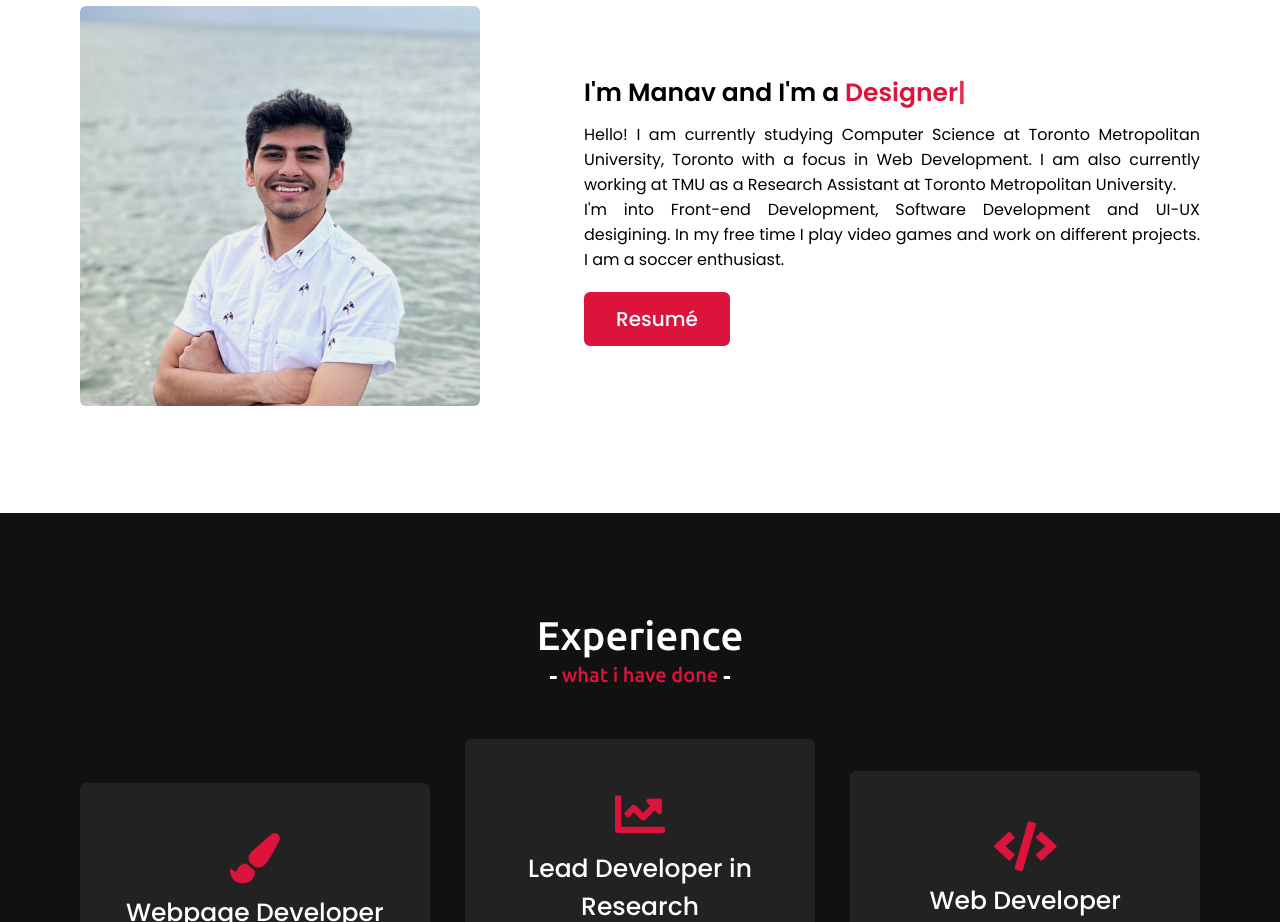
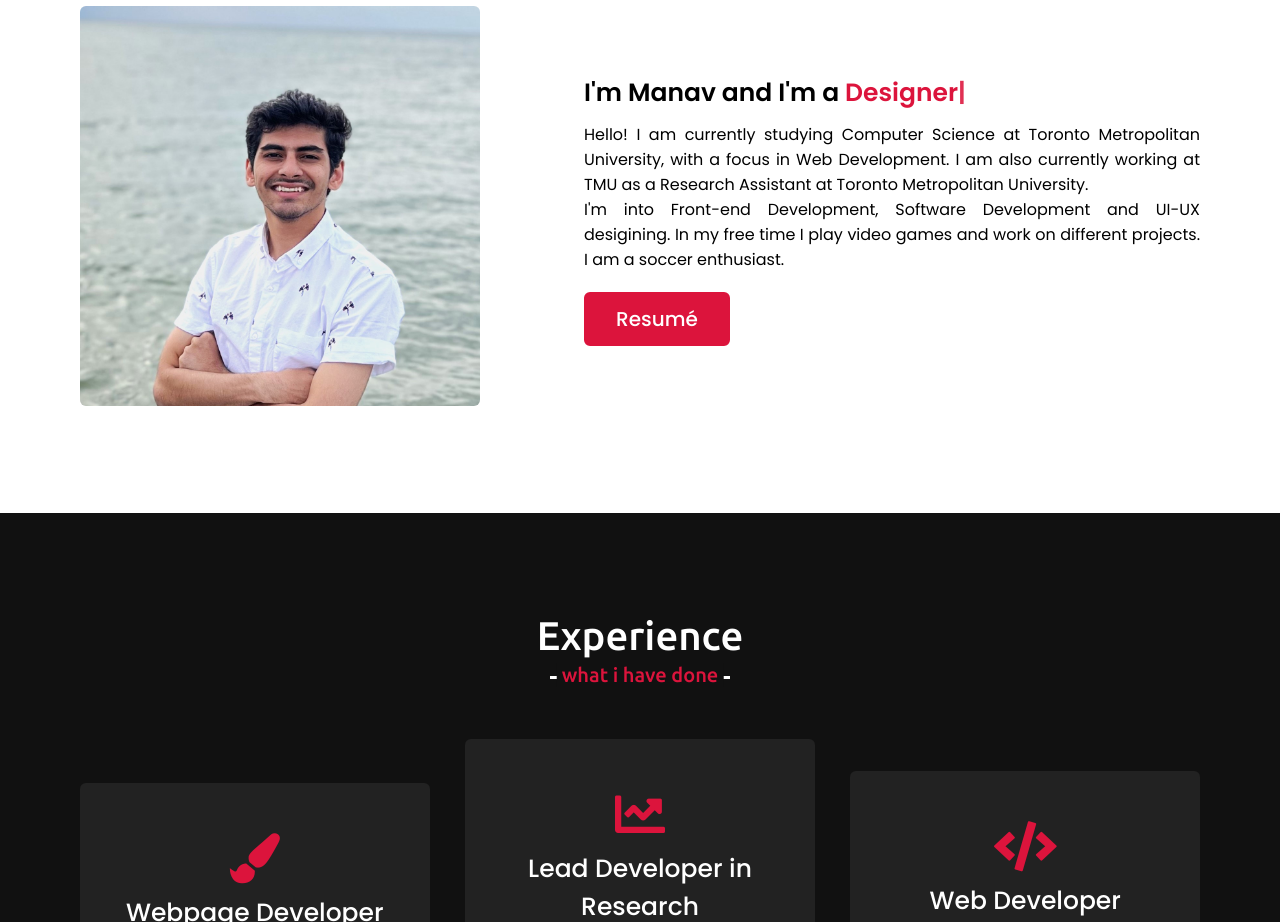
Before and after one commit to notendurable/ManavDhora-Portfolio, a plain HTML site: page index.html in a window 1280 px wide. Shown: the part 1020-1942 px from the top of the page. Drawn offline with nearby package versions, Linux system fonts and the light colour scheme.

Commit message:
Update index.html

```diff
--- a/index.html
+++ b/index.html
@@ -54,7 +54,7 @@
                 </div>
                 <div class="column right">
                     <div class="text">I'm Manav and I'm a <span class="typing-2"></span></div>
-                    <p>Hello! I am currently studying Computer Science at Toronto Metropolitan University, Toronto with a focus in Web Development.
+                    <p>Hello! I am currently studying Computer Science at Toronto Metropolitan University, with a focus in Web Development.
                         I am also currently working at TMU as a Research Assistant at Toronto Metropolitan University.
                         <br>
                         I'm into Front-end Development, Software Development and UI-UX desigining. In my free time I play video games and
```
